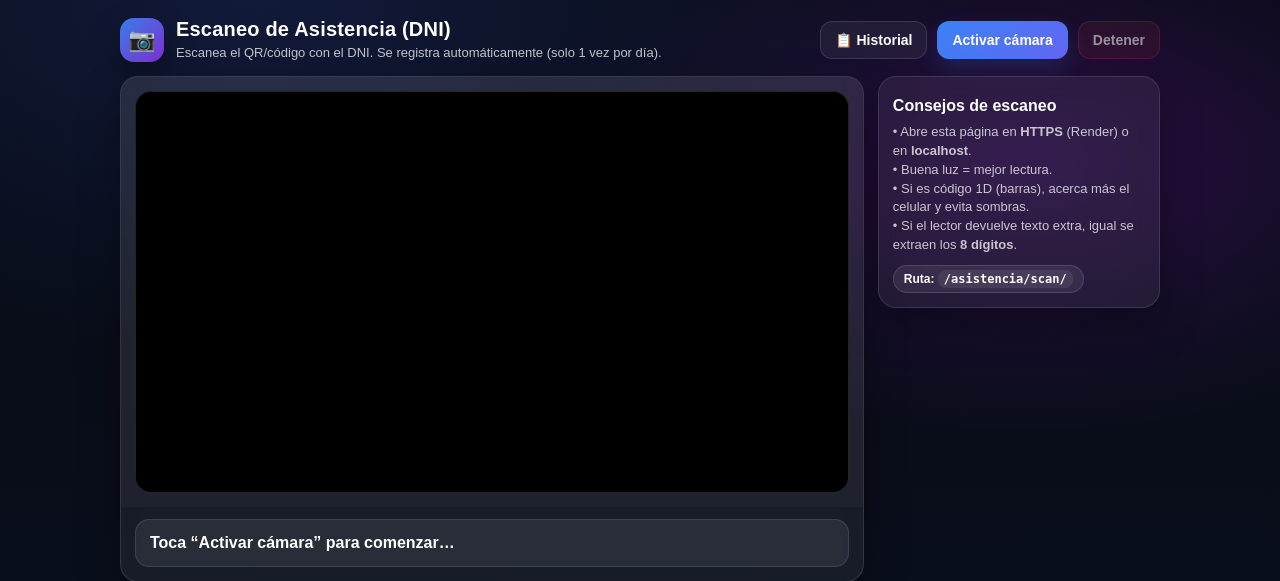
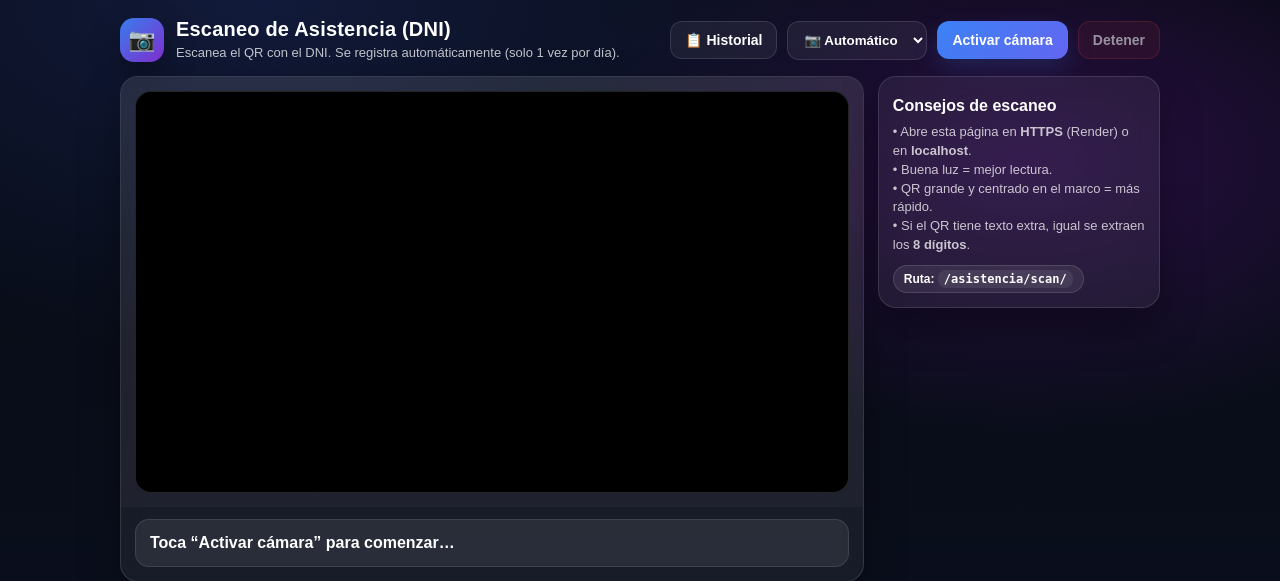
Before and after one commit to anthonnihoro26-debug/proyecto-manhattan, a Django app: page /asistencia/scan/ in a window 1280 px wide. Shown: the top 581 px of the page. Run offline with Django 5.2, Linux system fonts and the light colour scheme; the visitor is signed in with stand-in values (Sample User, id 1); parts of the project's set-up code (start-up, migrations or seed data) failed here and were passed over.

Commit message:
Actualizo escaner y rutas12345675671

```diff
--- a/asistencias/templates/asistencias/scan.html
+++ b/asistencias/templates/asistencias/scan.html
@@ -86,6 +86,7 @@
       gap:10px;
       flex-wrap:wrap;
       justify-content:flex-end;
+      align-items:center;
     }
 
     .btn{
@@ -120,6 +121,17 @@
       color:#fff;
     }
 
+    .select{
+      padding: 10px 12px;
+      border-radius: 12px;
+      border: 1px solid rgba(255,255,255,.12);
+      background: rgba(255,255,255,.06);
+      color:#fff;
+      font-weight: 900;
+      outline: none;
+    }
+    .select option{ color:#111; }
+
     .grid{
       display:grid;
       grid-template-columns: 1.45fr .55fr;
@@ -145,7 +157,6 @@
       background: linear-gradient(180deg, rgba(255,255,255,.05), rgba(255,255,255,.03));
     }
 
-    /* Video con aspecto fijo y mejor look */
     .videoBox{
       position: relative;
       border-radius: 16px;
@@ -158,11 +169,10 @@
     video{
       width:100%;
       height:100%;
-      object-fit: cover; /* ✅ mejor para llenar y ver bien */
+      object-fit: cover;
       display:block;
     }
 
-    /* Marco de escaneo: esquinas + línea */
     .overlay{
       position:absolute;
       inset:0;
@@ -178,7 +188,6 @@
       border-radius: 18px;
     }
 
-    /* esquinas */
     .corner{
       position:absolute;
       width: 30px;
@@ -192,7 +201,6 @@
     .c3{ left:0; bottom:0; border-right:0; border-top:0; }
     .c4{ right:0; bottom:0; border-left:0; border-top:0; }
 
-    /* sombreado alrededor (suave) */
     .shade{
       position:absolute;
       inset:0;
@@ -203,7 +211,6 @@
         rgba(0,0,0,.55) 100%);
     }
 
-    /* línea animada */
     .scanLine{
       position:absolute;
       left: 6%;
@@ -272,13 +279,19 @@
         <div class="badge"><span>📷</span></div>
         <div class="titleblock">
           <p class="title">Escaneo de Asistencia (DNI)</p>
-          <div class="subtitle">Escanea el QR/código con el DNI. Se registra automáticamente (solo 1 vez por día).</div>
+          <div class="subtitle">Escanea el QR con el DNI. Se registra automáticamente (solo 1 vez por día).</div>
         </div>
       </div>
 
       <div class="actions">
-        <!-- ✅ Solo historial (sin exportar excel aquí) -->
         <a class="btn btn-ghost" href="{% url 'historial_asistencias' %}">📋 Historial</a>
+
+        <!-- ✅ Selector de cámara -->
+        <select id="camMode" class="select" title="Selecciona cámara">
+          <option value="auto" selected>📷 Automático</option>
+          <option value="back">📸 Trasera</option>
+          <option value="front">🤳 Delantera</option>
+        </select>
 
         <button id="btnStart" class="btn btn-primary">Activar cámara</button>
         <button id="btnStop" class="btn btn-danger" disabled>Detener</button>
@@ -316,8 +329,8 @@
           <div class="tips">
             • Abre esta página en <b>HTTPS</b> (Render) o en <b>localhost</b>.<br>
             • Buena luz = mejor lectura.<br>
-            • Si es código 1D (barras), acerca más el celular y evita sombras.<br>
-            • Si el lector devuelve texto extra, igual se extraen los <b>8 dígitos</b>.
+            • QR grande y centrado en el marco = más rápido.<br>
+            • Si el QR tiene texto extra, igual se extraen los <b>8 dígitos</b>.
           </div>
 
           <div class="pill">Ruta: <code>/asistencia/scan/</code></div>
@@ -340,12 +353,16 @@
     const videoEl  = document.getElementById("video");
     const btnStart = document.getElementById("btnStart");
     const btnStop  = document.getElementById("btnStop");
+    const camMode  = document.getElementById("camMode");
 
-    let codeReader = null;
+    let stream = null;
     let isRunning = false;
     let busy = false;
     let lastDni = null;
     let lastTs = 0;
+
+    // ✅ QR reader (más rápido que MultiFormat)
+    let qrReader = null;
 
     function setStatus(msg, type=null) {
       statusEl.textContent = msg;
@@ -356,8 +373,11 @@
       const s = (text || "").toString();
       const m = s.match(/(\d{8})/);
       if (m) return m[1];
+
       const digits = s.replace(/\D/g, "");
-      if (digits.length >= 8) return digits.slice(0, 8);
+      if (digits.length === 7) return digits.padStart(8, "0");
+      if (digits.length === 8) return digits;
+      if (digits.length > 8) return digits.slice(-8);
       return digits;
     }
 
@@ -378,11 +398,8 @@
         const data = await res.json().catch(() => ({ ok:false, msg:"Respuesta inválida" }));
 
         if (res.ok && data.ok) {
-          if (data.duplicado) {
-            setStatus(data.msg || "⚠️ Ya registró hoy.", "warn");
-          } else {
-            setStatus(data.msg || "✅ Asistencia registrada.", "ok");
-          }
+          if (data.duplicado) setStatus(data.msg || "⚠️ Ya registró hoy.", "warn");
+          else setStatus(data.msg || "✅ Asistencia registrada.", "ok");
         } else {
           setStatus(data.msg || "❌ No se pudo registrar.", "bad");
         }
@@ -392,9 +409,25 @@
       } finally {
         setTimeout(() => {
           busy = false;
-          if (isRunning) setStatus("Listo. Escanea el siguiente código…", null);
-        }, 900);
+          if (isRunning) setStatus("Listo. Escanea el siguiente QR…", null);
+        }, 700);
       }
+    }
+
+    function stopScanner() {
+      isRunning = false;
+      try { qrReader?.reset?.(); } catch(e) {}
+      qrReader = null;
+
+      if (stream) {
+        stream.getTracks().forEach(t => t.stop());
+        stream = null;
+      }
+      videoEl.srcObject = null;
+
+      btnStart.disabled = false;
+      btnStop.disabled = true;
+      setStatus("Cámara detenida. Toca “Activar cámara” para comenzar…", null);
     }
 
     async function startScanner() {
@@ -402,48 +435,81 @@
         setStatus("❌ La cámara requiere HTTPS (o localhost).", "bad");
         return;
       }
-
       if (typeof ZXingBrowser === "undefined") {
         setStatus("❌ No cargó ZXing. Revisa el path del script en /static/…", "bad");
         return;
       }
 
+      // Reinicia si ya estaba corriendo
+      stopScanner();
+
       btnStart.disabled = true;
 
       try {
-        // ✅ Pedimos mejor resolución (ideal para QR y barras)
-        // 1280x720 o 1920x1080 según soporte de tu cámara
-        await navigator.mediaDevices.getUserMedia({
-          video: {
-            facingMode: { ideal: "environment" },
-            width:  { ideal: 1920 },
-            height: { ideal: 1080 }
+        // ✅ constraints según selección
+        const mode = camMode.value;
+        const constraints = { video: { width: { ideal: 1280 }, height: { ideal: 720 } } };
+
+        if (mode === "back") {
+          constraints.video.facingMode = { ideal: "environment" };
+        } else if (mode === "front") {
+          constraints.video.facingMode = { ideal: "user" };
+        } else {
+          // auto: deja ideal environment (mejor para QR normalmente)
+          constraints.video.facingMode = { ideal: "environment" };
         }
-        });
 
-        codeReader = new ZXingBrowser.BrowserMultiFormatReader();
+        stream = await navigator.mediaDevices.getUserMedia(constraints);
+        videoEl.srcObject = stream;
+
+        // esperar meta para saber dimensiones reales
+        await new Promise(r => (videoEl.onloadedmetadata = () => r()));
+
+        // ✅ Iniciar lector SOLO QR
+        qrReader = new ZXingBrowser.BrowserQRCodeReader();
         isRunning = true;
+        btnStop.disabled = false;
+        setStatus("✅ Cámara lista. Escanea el QR dentro del marco…");
 
-        const devices = await ZXingBrowser.BrowserCodeReader.listVideoInputDevices();
-        const backCam = devices.find(d => /back|rear|environment/i.test(d.label)) || devices[0];
-        const deviceId = backCam ? backCam.deviceId : undefined;
+        // ✅ Recorte central (ROI) para acelerar
+        const vw = videoEl.videoWidth;
+        const vh = videoEl.videoHeight;
+        const size = Math.floor(Math.min(vw, vh) * 0.68); // 68% centro
+        const left = Math.floor((vw - size) / 2);
+        const top  = Math.floor((vh - size) / 2);
 
-        btnStop.disabled = false;
-        setStatus("✅ Cámara lista. Escanea el QR/código dentro del marco…");
+        const canvas = document.createElement("canvas");
+        const ctx = canvas.getContext("2d", { willReadFrequently: true });
 
-        await codeReader.decodeFromVideoDevice(deviceId, videoEl, (result, err) => {
-          if (!result) return;
+        async function tick() {
+          if (!isRunning || !stream) return;
 
+          canvas.width = size;
+          canvas.height = size;
+          ctx.drawImage(videoEl, left, top, size, size, 0, 0, size, size);
+
+          try {
+            const result = await qrReader.decodeFromCanvas(canvas);
+            if (result) {
               const raw = result.getText();
               const dni = normalizeDni(raw);
               const now = Date.now();
 
-          if (dni && dni.length === 8 && (dni !== lastDni || (now - lastTs) > 1600)) {
+              if (dni && dni.length === 8 && (dni !== lastDni || (now - lastTs) > 1500)) {
                 lastDni = dni;
                 lastTs = now;
                 registrarDni(dni);
               }
-        });
+            }
+          } catch (e) {
+            // normal cuando no hay QR
+          }
+
+          // ✅ loop rápido
+          setTimeout(tick, 60);
+        }
+
+        tick();
 
       } catch (e) {
         const name = e?.name || "Error";
@@ -465,22 +531,13 @@
       }
     }
 
-    function stopScanner() {
-      try { codeReader?.reset(); } catch(e) {}
-      codeReader = null;
-      isRunning = false;
-
-      const stream = videoEl.srcObject;
-      if (stream) stream.getTracks().forEach(t => t.stop());
-      videoEl.srcObject = null;
-
-      btnStart.disabled = false;
-      btnStop.disabled = true;
-      setStatus("Cámara detenida. Toca “Activar cámara” para comenzar…", null);
-    }
-
     btnStart.addEventListener("click", startScanner);
     btnStop.addEventListener("click", stopScanner);
+
+    // ✅ si cambias cámara mientras corre: reinicia
+    camMode.addEventListener("change", () => {
+      if (isRunning) startScanner();
+    });
   </script>
 </body>
 </html>
--- a/asistencias/views.py
+++ b/asistencias/views.py
@@ -253,25 +253,54 @@ def scan_page(request):
 @login_required
 def api_scan_asistencia(request):
     """
-    Recibe POST (FormData) con dni=...
-    Registra asistencia del profesor según DNI (8 dígitos)
+    Recibe JSON {"code": "..."} del lector.
+    Extrae DNI (ideal 8 dígitos). Si viene con 7 por perder el 0 inicial, lo rellena.
+    Registra asistencia solo 1 vez por día.
     """
-    raw = (request.POST.get("dni") or "").strip()
+    try:
+        data = json.loads(request.body.decode("utf-8"))
+    except Exception:
+        return JsonResponse({"ok": False, "msg": "JSON inválido"}, status=400)
 
-    # extraer dni de 8 digitos aunque venga con ruido
-    m = re.search(r"\b(\d{8})\b", raw)
-    dni = m.group(1) if m else re.sub(r"\D", "", raw)
+    raw = (data.get("code") or "").strip()
 
+    # 1) buscar un bloque exacto de 8 dígitos en cualquier parte
+    m = re.search(r"(\d{8})", raw)
+    if m:
+        dni = m.group(1)
+    else:
+        # 2) si no hay 8, nos quedamos con TODOS los dígitos
+        digits = re.sub(r"\D", "", raw)
+
+        # si viene 7 dígitos (pierde el 0 inicial), lo arreglamos
+        if len(digits) == 7:
+            dni = digits.zfill(8)
+        elif len(digits) == 8:
+            dni = digits
+        elif len(digits) > 8:
+            # si trae mucha basura, tomamos los últimos 8
+            dni = digits[-8:]
+        else:
+            return JsonResponse({"ok": False, "msg": "DNI inválido"}, status=400)
+
+    # Validación final
     if not dni.isdigit() or len(dni) != 8:
-        return JsonResponse({"ok": False, "msg": "DNI inválido (8 dígitos)."}, status=400)
+        return JsonResponse({"ok": False, "msg": "DNI inválido"}, status=400)
 
+    # Buscar profesor
     try:
         profesor = Profesor.objects.get(dni=dni)
     except Profesor.DoesNotExist:
-        return JsonResponse({"ok": False, "msg": "Profesor no encontrado."}, status=404)
+        return JsonResponse({"ok": False, "msg": f"Profesor no encontrado (DNI {dni})"}, status=404)
 
+    # 1 vez por día
     hoy = timezone.localdate()
-    if Asistencia.objects.filter(profesor=profesor, fecha_hora__date=hoy).exists():
+    ya_existe = Asistencia.objects.filter(
+        profesor=profesor,
+        fecha_hora__date=hoy
+    ).exists()
+
+    if ya_existe:
         return JsonResponse({
             "ok": True,
             "duplicado": True,
@@ -283,8 +312,8 @@ def api_scan_asistencia(request):
     return JsonResponse({
         "ok": True,
         "duplicado": False,
-        "dni": dni,
-        "msg": f"✅ Asistencia registrada: {profesor.apellidos} {profesor.nombres}"
+        "msg": f"✅ Asistencia registrada: {profesor.apellidos} {profesor.nombres}",
+        "dni": dni
     })
 def logout_view(request):
     logout(request)
```
Lines whose indentation alone changed are shown as unchanged.
